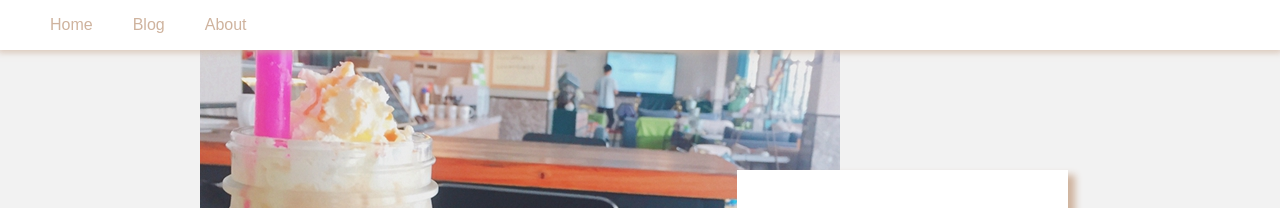
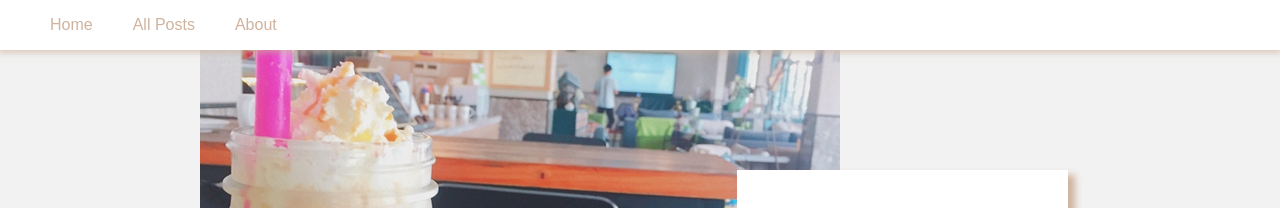
Before and after one commit to IrisChan-03/IrisChan-03.github.io, a Jekyll site: the page built from index.html, in a window 1280 px wide. Shown: the top 208 px of the page. Built offline with Jekyll 4.4.1, drawn with Linux system fonts in a browser that asks for light colours; nearby versions of some CDN libraries.

Commit message:
Update header.html

```diff
--- a/_includes/header.html
+++ b/_includes/header.html
@@ -2,8 +2,8 @@
     <nav class="nav">
         <div class="navbar">
             <a href="#">Home</a>
-            <a href="../posts-list/">Blog</a>
-            <a href="../about/">About</a>
+            <a href="../seiyuu-memo/posts-list/">All Posts</a>
+            <a href="../seiyuu-memo/about/">About</a>
         </div>
     </nav>
 </header>
```
